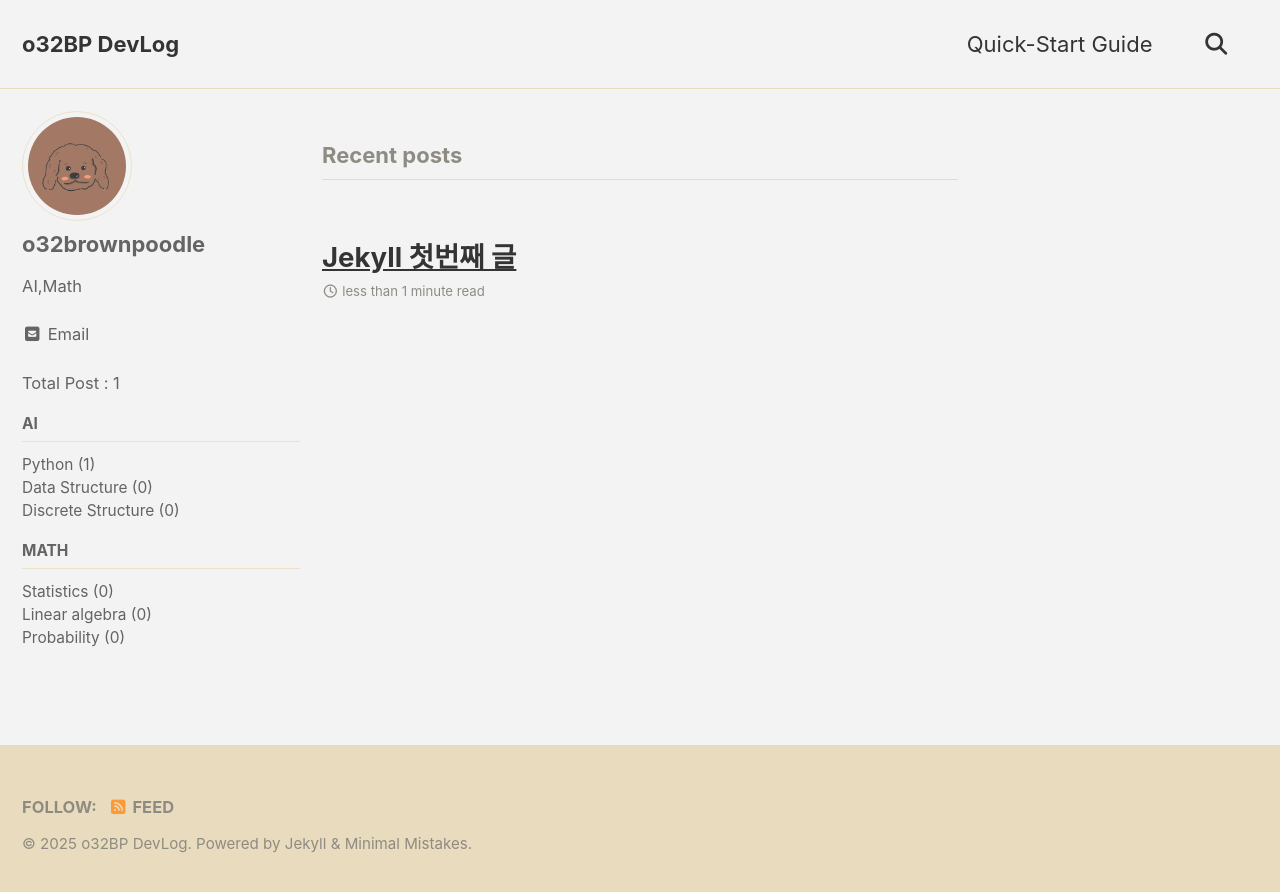
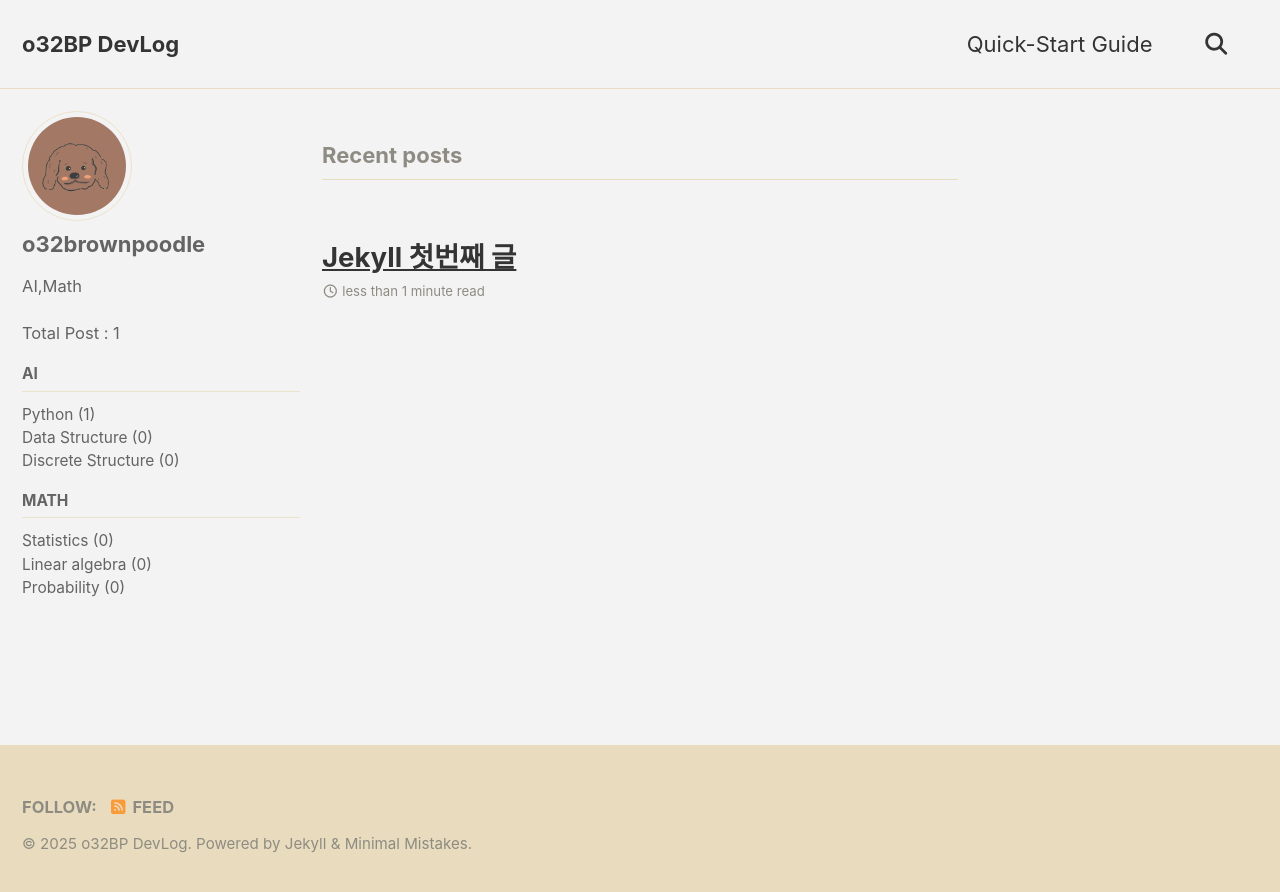
Before and after one commit to o32brownpoodle/o32brownpoodle.github.io, a Jekyll site: the page built from index.html, in a window 1280 px wide. Shown: the top 892 px of the page. Built offline with Jekyll 4.4.1, drawn with Linux system fonts in a browser that asks for light colours; cached includes are drawn as plain includes; some web fonts are replaced; the list of posts is cut into pages by our own code.

Commit message:
font final edit

```diff
--- a/_config.yml
+++ b/_config.yml
@@ -121,7 +121,7 @@
   links:
     - label: "Email"
       icon: "fas fa-fw fa-envelope-square"
-      url: "senggu@inha.edu"
+      # url: "senggu@inha.edu"
     - label: "Website"
       icon: "fas fa-fw fa-link"
       # url: "https://your-website.com"
--- a/assets/css/main.scss
+++ b/assets/css/main.scss
@@ -11,6 +11,6 @@
 @font-face {
     font-family: 'EliceDigitalBaeum_Bold';
     src: url('https://fastly.jsdelivr.net/gh/projectnoonnu/noonfonts_220508@1.0/EliceDigitalBaeum_Bold.woff2') format('woff2');
-    font-weight: 700;
+    font-weight: 400;
     font-style: normal;
 }
```
